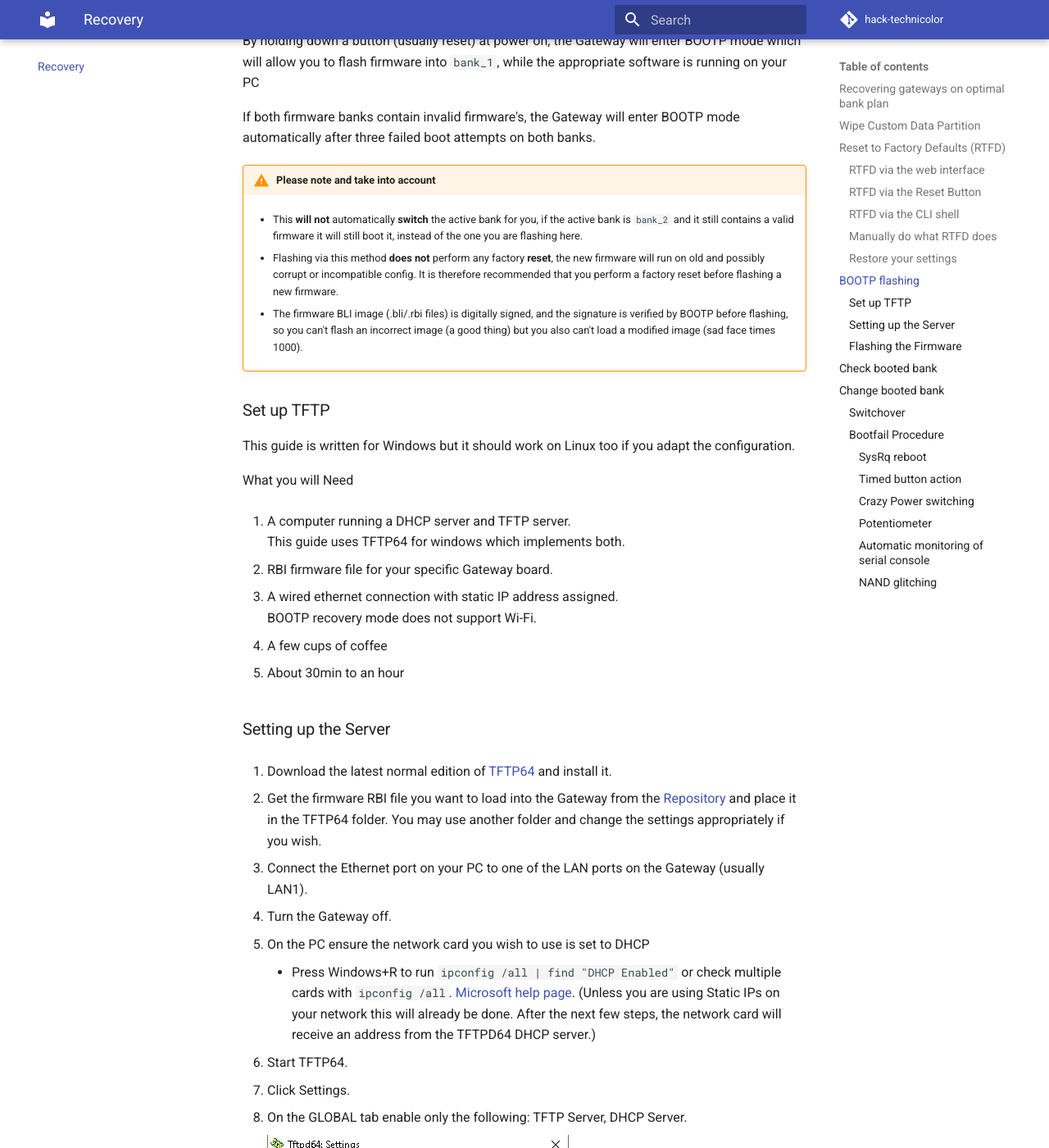
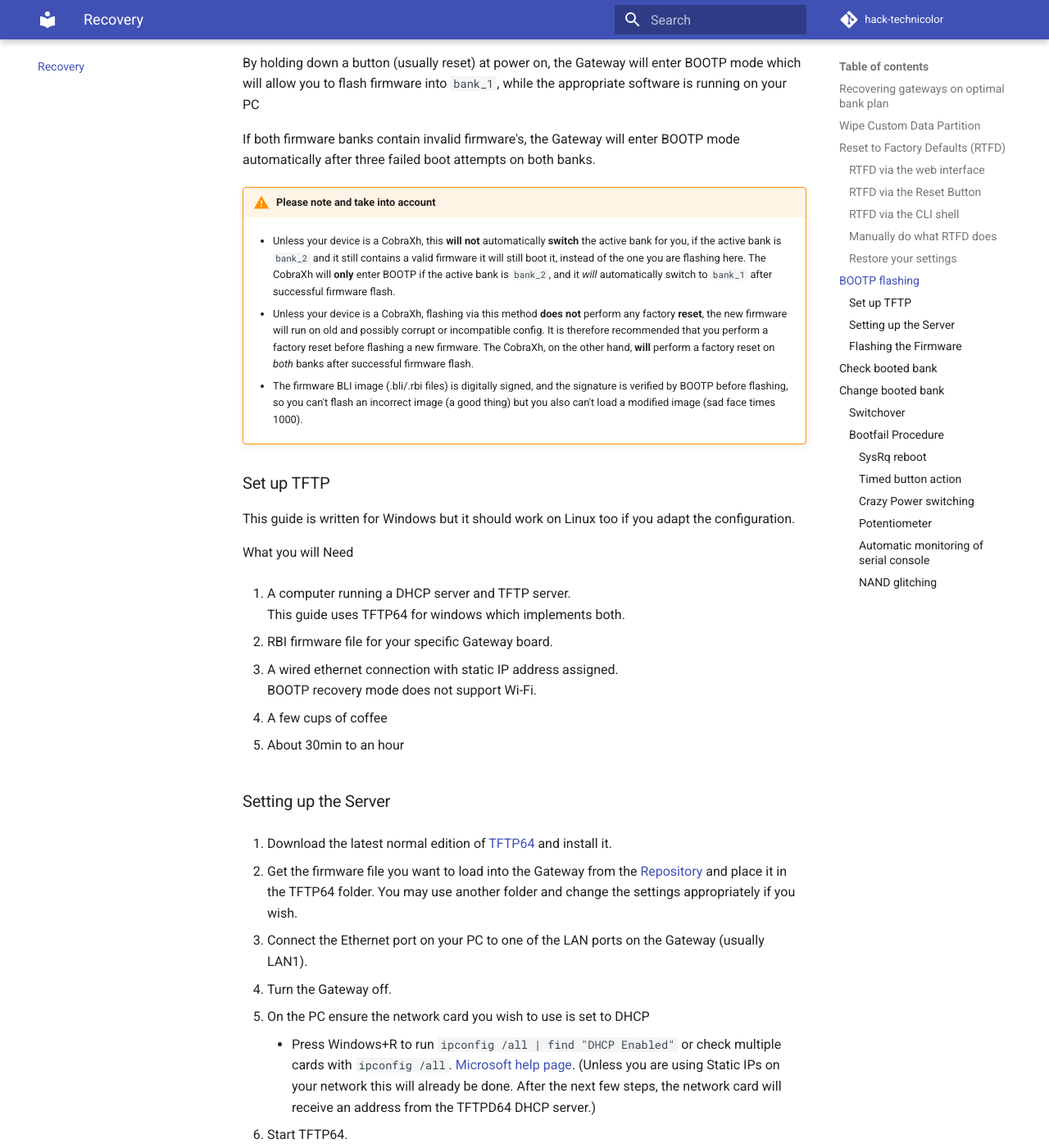
Before and after one commit to hack-technicolor/hack-technicolor, an MkDocs documentation site: the page built from docs/Recovery.md, in a window 1280 px wide and 1400 px high, scrolled down 5066 px. Shown: the whole window at 82% size. Built offline with MkDocs 1.6.1 and Material for MkDocs 9.7.7, drawn with Linux system fonts in a browser that asks for light colours; comment, search, counter and statistics services are not loaded; some of the changed text lies outside the part shown.

Commit message:
Cannot restore ubifs rootfs_data dump

```diff
--- a/docs/Recovery.md
+++ b/docs/Recovery.md
@@ -44,6 +44,7 @@
 !!! note "This reset method is **not** available if..."
     - You have lost any kind of access to root shell by either SSH, Telnet, or Serial console, and you cannot execute a custom command as root.
     - The Gateway bootloops or fails to boot properly.
+    - The Gateway uses the ubifs filesystem on the `rootfs_data`/`userfs` partition.
 
 1. Log in to root shell (whatever you have available to you; SSH, telnet, serial console ...)
 2. Run `cat /proc/mtd` and look for your user data partition name, it could be either `userfs` on older devices, or `rootfs_data` on newer ones
@@ -131,9 +132,9 @@
 If both firmware banks contain invalid firmware's, the Gateway will enter BOOTP mode automatically after three failed boot attempts on both banks.
 
 !!! warning "Please note and take into account"
-    - This **will not** automatically **switch** the active bank for you, if the active bank is `bank_2` and it still contains a valid firmware it will still boot it, instead of the one you are flashing here.
+    - Unless your device is a CobraXh, this **will not** automatically **switch** the active bank for you, if the active bank is `bank_2` and it still contains a valid firmware it will still boot it, instead of the one you are flashing here. The CobraXh will **only** enter BOOTP if the active bank is `bank_2`, and it *will* automatically switch to `bank_1` after successful firmware flash.
 
-    - Flashing via this method **does not** perform any factory **reset**, the new firmware will run on old and possibly corrupt or incompatible config. It is therefore recommended that you perform a factory reset before flashing a new firmware.
+    - Unless your device is a CobraXh, flashing via this method **does not** perform any factory **reset**, the new firmware will run on old and possibly corrupt or incompatible config. It is therefore recommended that you perform a factory reset before flashing a new firmware. The CobraXh, on the other hand, **will** perform a factory reset on *both* banks after successful firmware flash.
 
     - The firmware BLI image (.bli/.rbi files) is digitally signed, and the signature is verified by BOOTP before flashing, so you can't flash an incorrect image (a good thing) but you also can't load a modified image (sad face times 1000).
 
@@ -159,7 +160,7 @@
 
 1. Download the latest normal edition of [TFTP64](http://tftpd32.jounin.net/tftpd32_download.html) and install it.
 
-2. Get the firmware RBI file you want to load into the Gateway from the [Repository](../Repository/) and place it in the TFTP64 folder. You may use another folder and change the settings appropriately if you wish.
+2. Get the firmware file you want to load into the Gateway from the [Repository](../Repository/) and place it in the TFTP64 folder. You may use another folder and change the settings appropriately if you wish.
 
 3. Connect the Ethernet port on your PC to one of the LAN ports on the Gateway (usually LAN1).
 
@@ -226,6 +227,7 @@
 4. Place Gateway into BOOTP mode, this is achieved by turning it off, holding the reset button down and powering on.
     - For TG789vac and TG799vac wait for the ethernet light to flash.
     - For TG800vac count to about 5.
+    - For CobraXh wait for the power light to flash white.
     - TFTP may detect the sooner though.
 
 5. Let the firmware flash, a download progress bar will show. When completed, the Gateway will start flashing the received firmware. Wait for the Gateway to reboot.
@@ -236,7 +238,7 @@
 From here, Gateway has the firmware you flashed into its `bank_1` partition.
 
 !!! note "A few things to note"
-    - Again, the Gateway will not boot from this new firmware if `bank_2` is active and contains a valid firmware.
+    - Again, the Gateway will not boot from this new firmware if `bank_2` is active and contains a valid firmware (unless your device is a CobraXh).
 
     - If you followed rooting guide on this wiki and your bank plan is still optimal you are guaranteed to see this just flashed firmware to boot because active bank is always `bank_1` on optimal bank plan.
 
@@ -259,9 +261,9 @@
 
 In order to check which firmware bank is currently set as *active bank*" you can do any of the following:
 
-- Read contents of `/proc/banktable/active` file. This requires you have root access to the gateway.
+- Read contents of `/proc/banktable/active` file or run the `bootmgr partition active` command if that file does not exist. This requires you have root access to the gateway.
 - Read serial console log during boot. This requires a serial adapter connected to the gateway device board. Recommended in case of soft-bricks.
-- Fash some different, yet valid firmware from BOOTP via TFTP and see if the flashed firmware is being booted by default. This is recommended whenever you have yet to root the gateway for the first time and it is in normal working order.
+- Flash some different, yet valid firmware from BOOTP via TFTP and see if the flashed firmware is being booted by default. This is recommended whenever you have yet to root the gateway for the first time and it is in normal working order.
 
 ## Change booted bank
 
```
